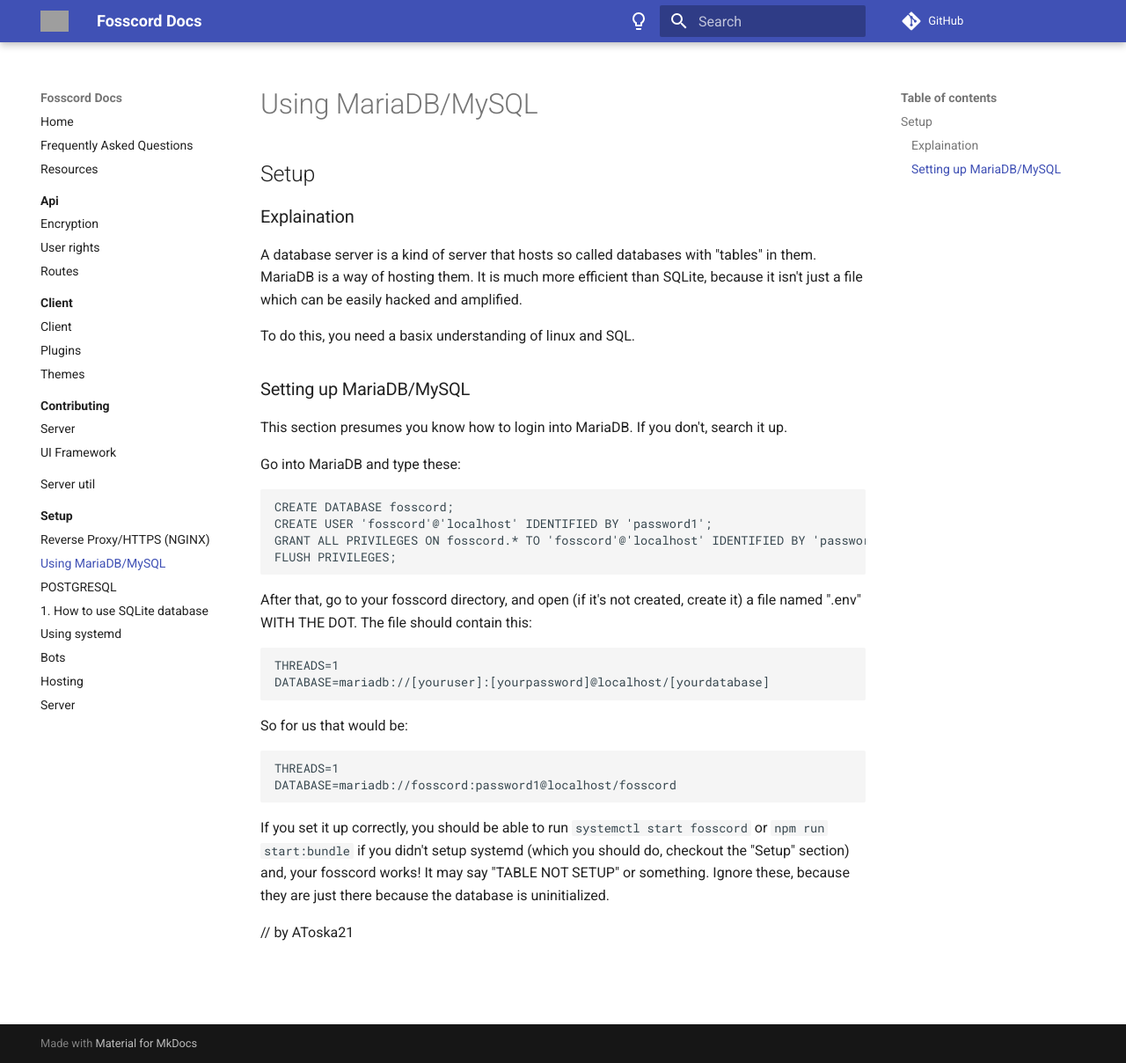
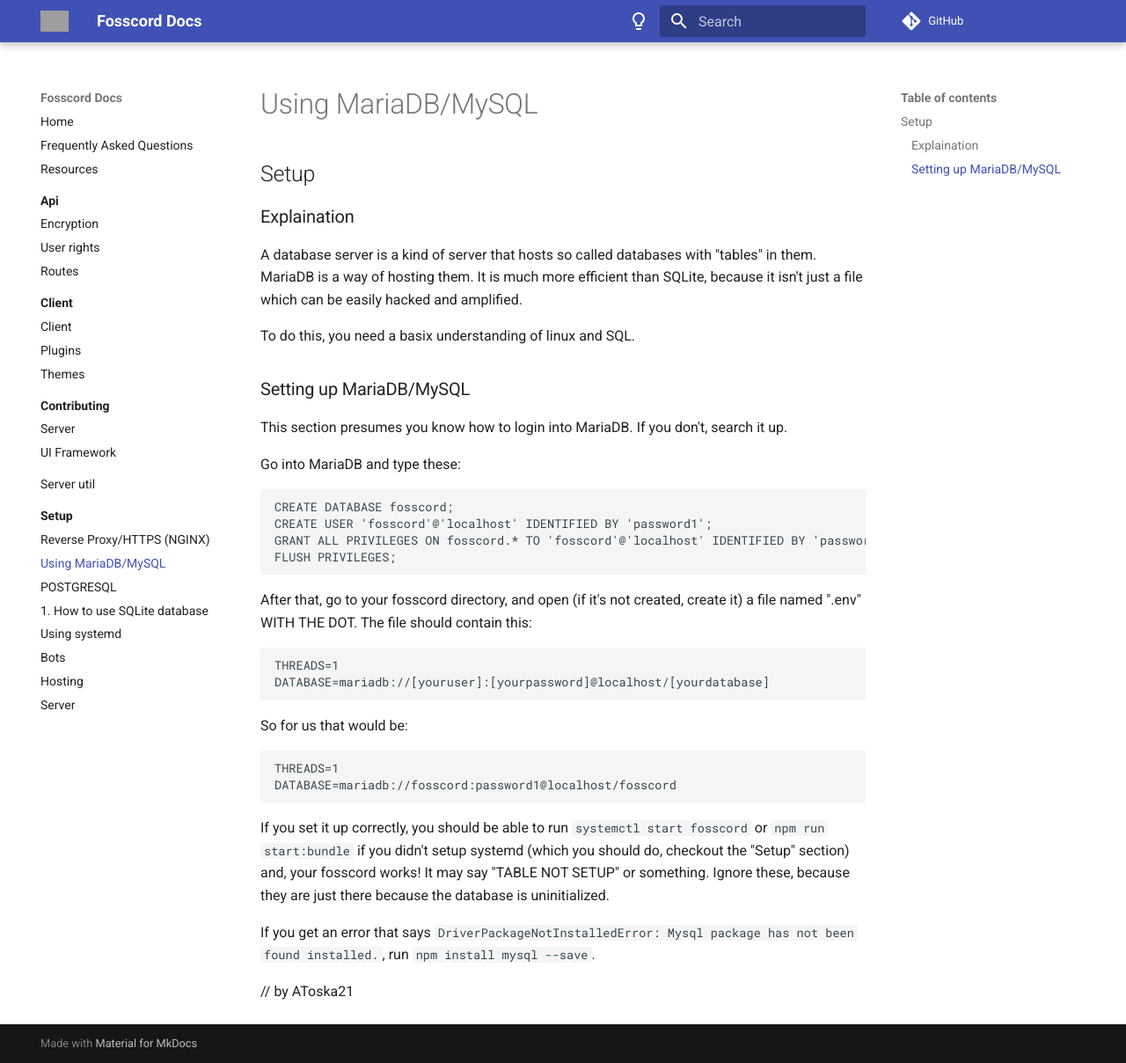
Before and after one commit to spacebarchat/docs, an MkDocs documentation site: the page built from docs/setup/MARIADB.md, in a window 1280 px wide and 1208 px high. Shown: the whole window at 88% size. Built offline with MkDocs 1.6.1 and Material for MkDocs 9.7.7, drawn with Linux system fonts in a browser that asks for light colours; comment, search, counter and statistics services are not loaded; grey boxes are pictures that could not be loaded.

Commit message:
updated mariadb so you can fix more errors

```diff
--- a/docs/setup/MARIADB.md
+++ b/docs/setup/MARIADB.md
@@ -36,4 +36,6 @@
 (which you should do, checkout the "Setup" section) and, your fosscord works! It may say "TABLE NOT SETUP" or something. Ignore these, because
 they are just there because the database is uninitialized.
 
+If you get an error that says ``DriverPackageNotInstalledError: Mysql package has not been found installed.``, run ``npm install mysql --save``.
+
 // by AToska21
```
